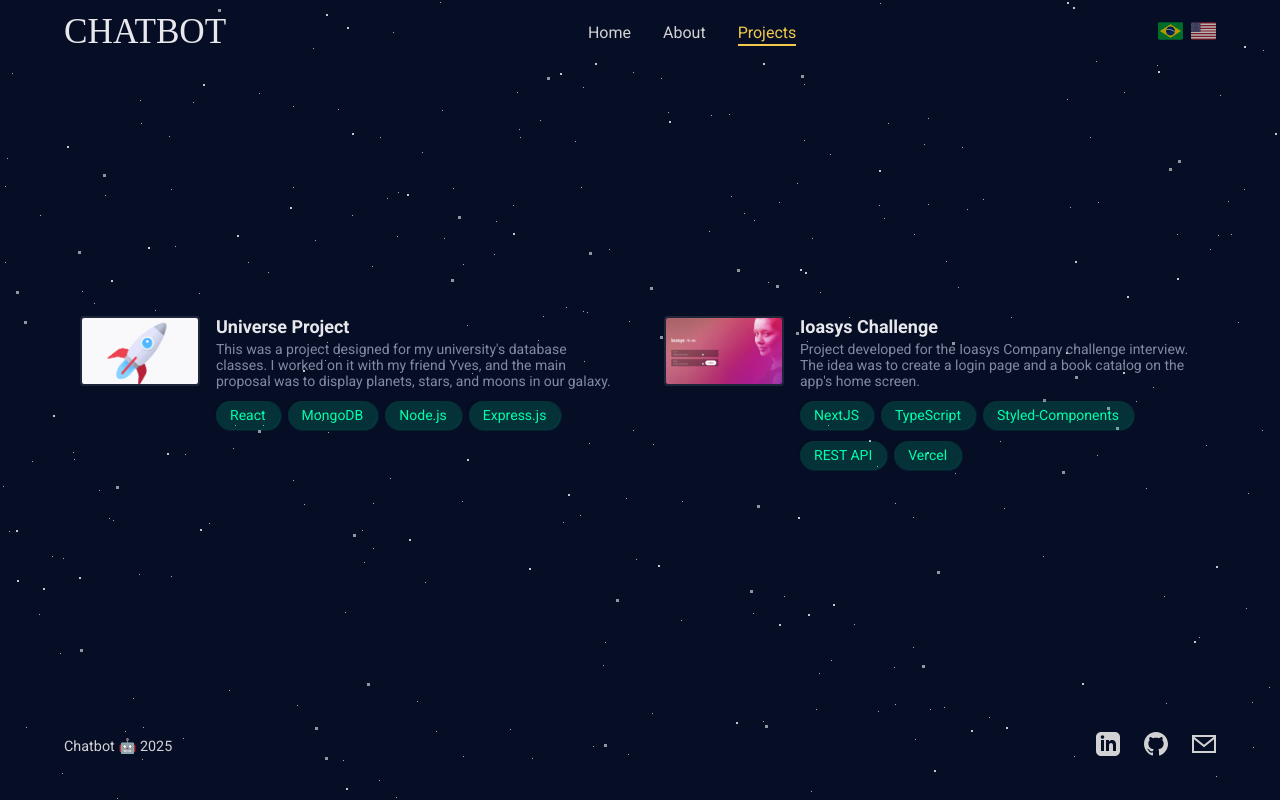
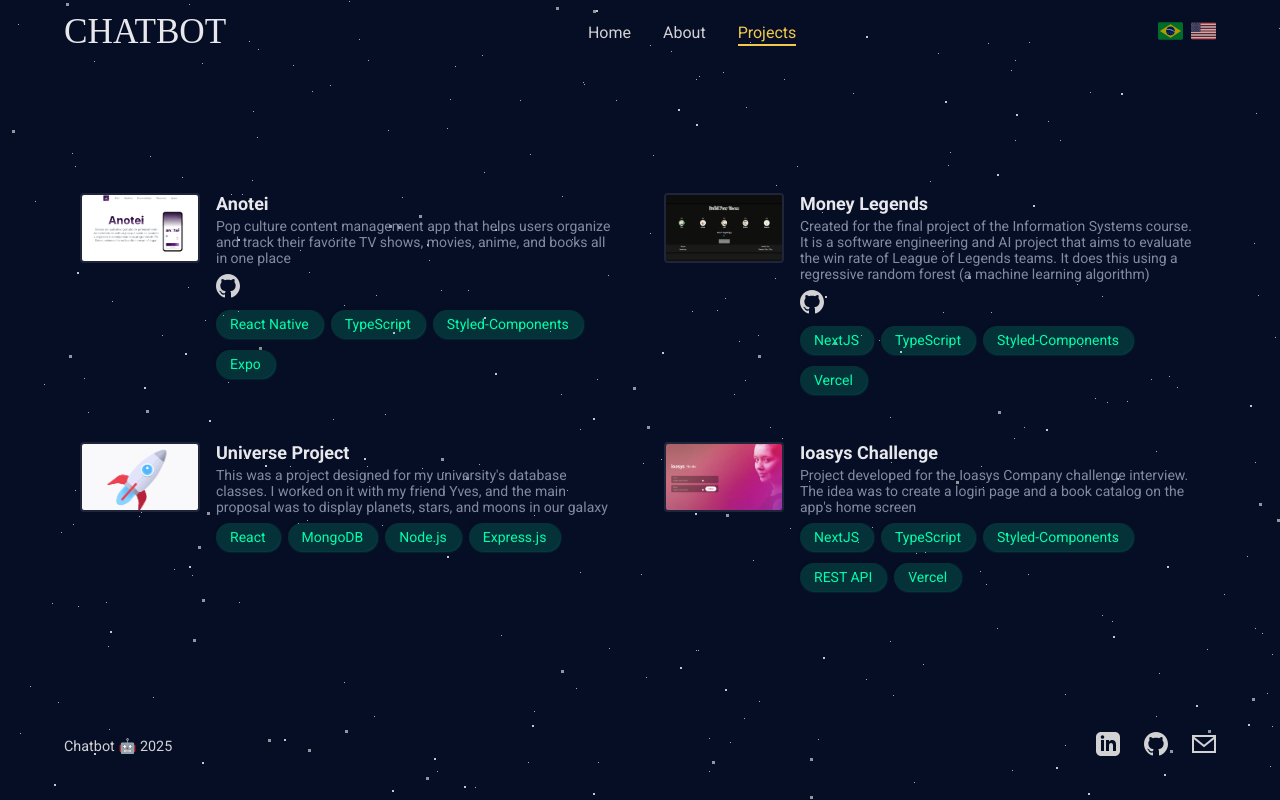
Before and after one commit to AntonioHamilton/Chatbot-Website, a Next.js app: page /projects in a window 1280 px wide. Built offline with nearby package versions, Linux system fonts and the light colour scheme; a web font is replaced by a local one.

Commit message:
feat: adding two new projects

```diff
--- a/src/Translations/projects.tsx
+++ b/src/Translations/projects.tsx
@@ -3,9 +3,27 @@ import { Project } from 'src/types/Project';
 export const projects: Record<string, Project[]> = {
   EN_US: [
     {
+      title: 'Anotei',
+      description:
+        'Pop culture content management app that helps users organize and track their favorite TV shows, movies, anime, and books all in one place',
+      image: '/images/projects/anotei.png',
+      link: 'https://anotei-ten.vercel.app/',
+      badges: ['React Native', 'TypeScript', 'Styled-Components', 'Expo'],
+      github: 'https://github.com/AntonioHamilton/Anotei',
+    },
+    {
+      title: 'Money Legends',
+      description:
+        'Created for the final project of the Information Systems course. It is a software engineering and AI project that aims to evaluate the win rate of League of Legends teams. It does this using a regressive random forest (a machine learning algorithm)',
+      image: '/images/projects/moneylegends.png',
+      link: 'https://money-legends.vercel.app/login',
+      badges: ['NextJS', 'TypeScript', 'Styled-Components', 'Vercel'],
+      github: 'https://github.com/AntonioHamilton/money-legends',
+    },
+    {
       title: 'Universe Project',
       description:
-        "This was a project designed for my university's database classes. I worked on it with my friend Yves, and the main proposal was to display planets, stars, and moons in our galaxy.",
+        "This was a project designed for my university's database classes. I worked on it with my friend Yves, and the main proposal was to display planets, stars, and moons in our galaxy",
       image: '/images/projects/universeproject.png',
       link: 'https://universeproject.vercel.app/',
       badges: ['React', 'MongoDB', 'Node.js', 'Express.js'],
@@ -14,7 +32,7 @@ export const projects: Record<string, Project[]> = {
     {
       title: 'Ioasys Challenge',
       description:
-        "Project developed for the Ioasys Company challenge interview. The idea was to create a login page and a book catalog on the app's home screen.",
+        "Project developed for the Ioasys Company challenge interview. The idea was to create a login page and a book catalog on the app's home screen",
       image: '/images/projects/ioasyschallenge.png',
       link: 'https://desafio-books-frontend-omega.vercel.app/',
       badges: [
@@ -28,6 +46,24 @@ export const projects: Record<string, Project[]> = {
     },
   ],
   PT_BR: [
+    {
+      title: 'Anotei',
+      description:
+        'Aplicativo gratuito de gerenciamento de conteúdo da cultura pop que ajuda os usuários a organizar e acompanhar seus programas de TV, filmes, animes e livros favoritos em um só lugar',
+      image: '/images/projects/anotei.png',
+      link: 'https://anotei-ten.vercel.app/',
+      badges: ['React Native', 'TypeScript', 'Styled-Components', 'Expo'],
+      github: 'https://github.com/AntonioHamilton/Anotei',
+    },
+    {
+      title: 'Money Legends',
+      description:
+        'Criado para o trabalho de conclusão do curso de Sistemas de Informação. É um projeto de engenharia de software e IA que tem como objetivo avaliar a taxa de vitória de times de League of Legends, ele faz isso a partir de um random forest regressivo (algoritmo de machine learning)',
+      image: '/images/projects/moneylegends.png',
+      link: 'https://money-legends.vercel.app/login',
+      badges: ['NextJS', 'TypeScript', 'Styled-Components', 'Vercel'],
+      github: 'https://github.com/AntonioHamilton/money-legends',
+    },
     {
       title: 'Universe Project',
       description:
--- a/src/components/ProjectCard/ProjectCard.module.scss
+++ b/src/components/ProjectCard/ProjectCard.module.scss
@@ -21,6 +21,21 @@
     border: 2px solid rgba(255, 255, 255, 0.1);
     transition: 0.3s cubic-bezier(0.4, 0, 0.2, 1);
     object-fit: cover;
+  }
+
+  &__github {
+    margin-top: 4px;
+    color: variables.$text-secondary;
+    transition: color 0.2s ease-in-out;
+
+    &:hover {
+      color: variables.$gold-400;
+    }
+  }
+
+  &__icon {
+    width: 24px;
+    height: 24px;
   }
 
   &:hover {
--- a/src/components/ProjectCard/ProjectCard.tsx
+++ b/src/components/ProjectCard/ProjectCard.tsx
@@ -2,6 +2,7 @@ import Image from 'next/image';
 import Link from 'next/link';
 import { Project } from 'src/types/Project';
 import styles from './ProjectCard.module.scss';
+import { GithubIcon } from '../Icons/GithubIcon';
 
 export const ProjectCard = ({
   title,
@@ -22,7 +23,17 @@ export const ProjectCard = ({
     <div className={styles['project-card__content']}>
       <h3>{title}</h3>
       <p>{description}</p>
-      <p>{github}</p>
+      {github && (
+        <Link
+          className={styles['project-card__github']}
+          href={github}
+          target="_blank"
+          rel="noopener noreferrer"
+          aria-label={`github ${title}`}
+        >
+          <GithubIcon className={styles['project-card__icon']} />
+        </Link>
+      )}
       <div className={styles['project-card__badges']}>
         {badges.map((badge) => (
           <span key={badge} className={styles['project-card__badge']}>
```
Also changed, not shown: public/images/projects/anotei.png (added), public/images/projects/moneylegends.png (added).
